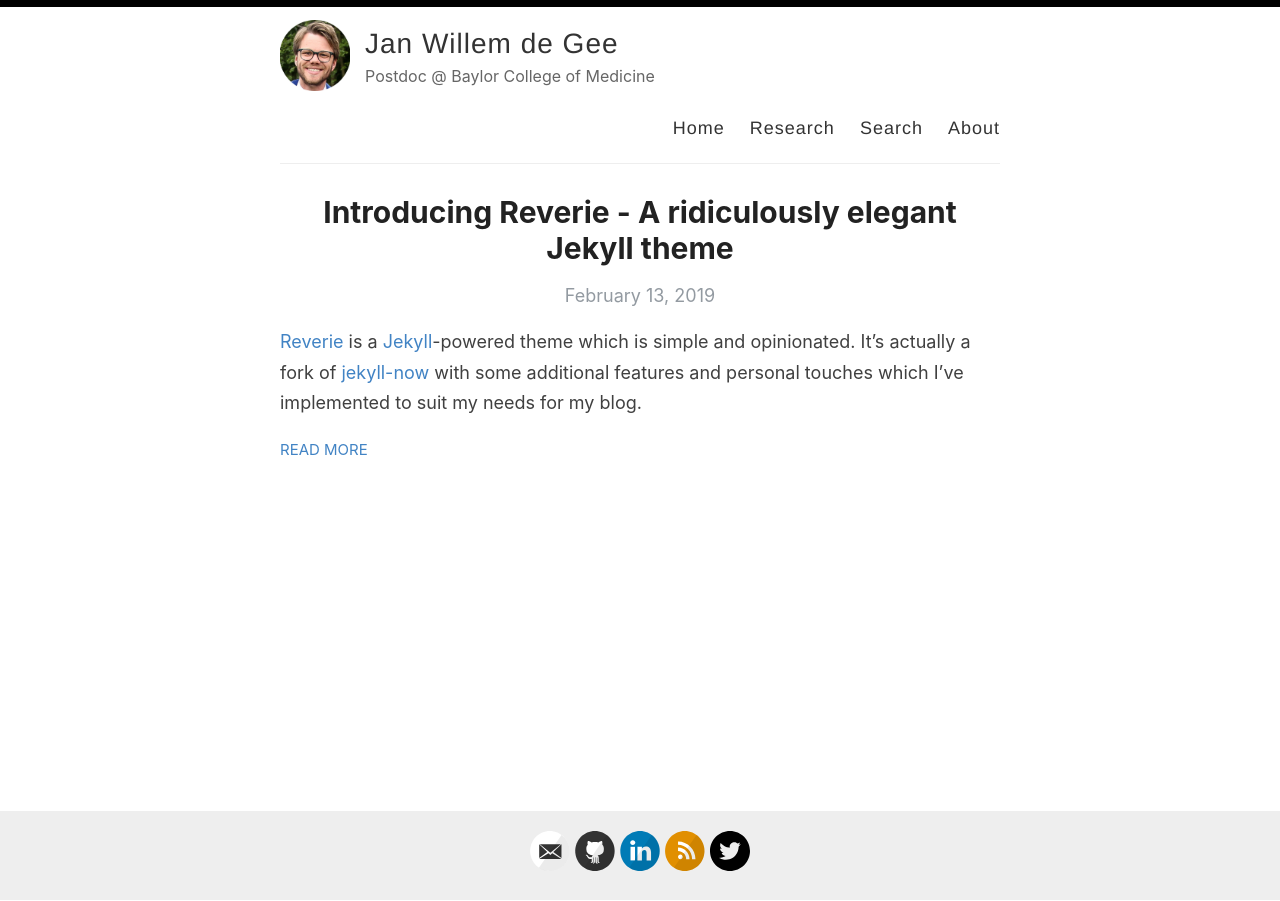
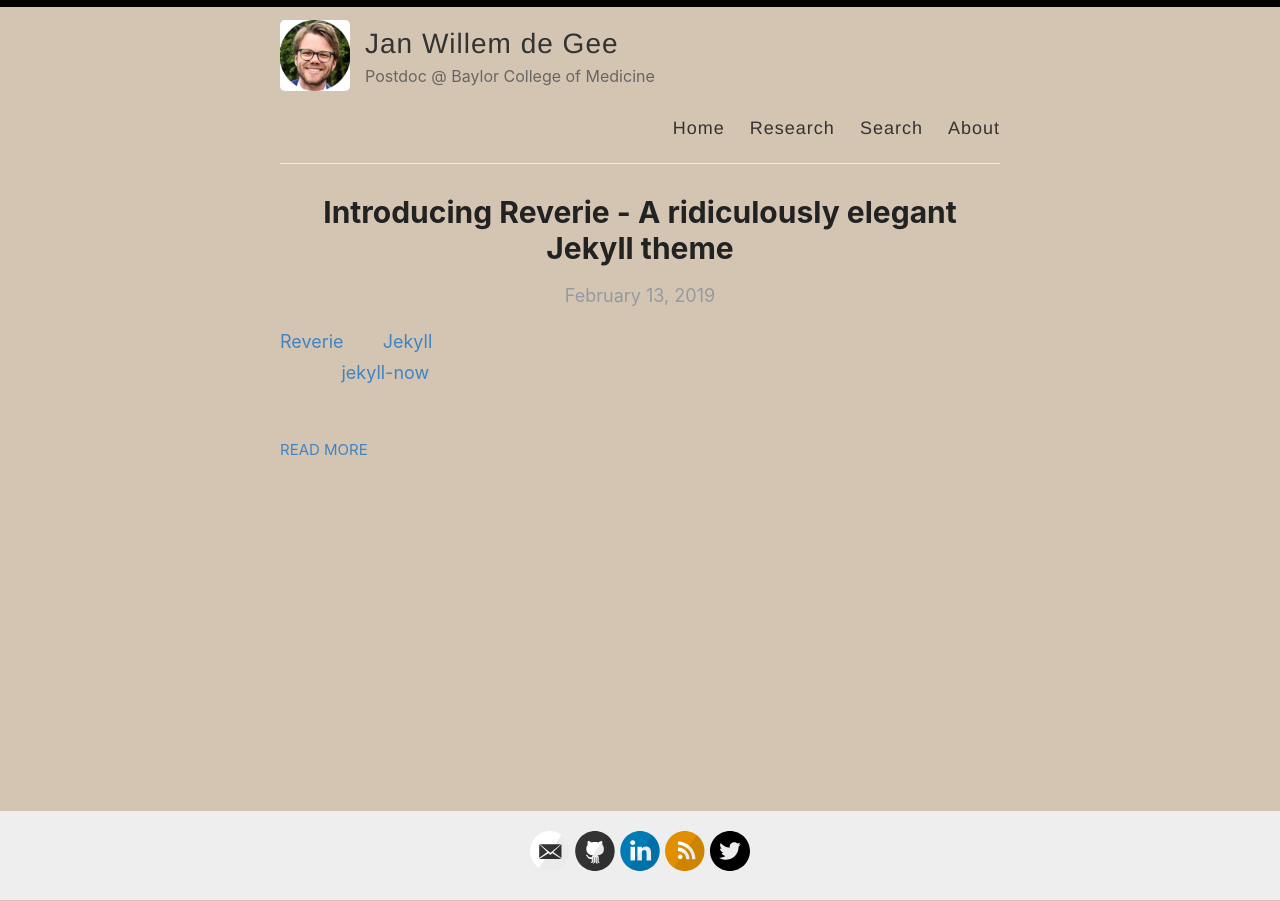
Before and after one commit to jwdegee/jwdegee.github.io, a Jekyll site: the page built from index.html, in a window 1280 px wide. Built offline with Jekyll 4.4.1, drawn with Linux system fonts in a browser that asks for light colours; the list of posts is cut into pages by our own code.

Commit message:
change color

```diff
--- a/assets/style.scss
+++ b/assets/style.scss
@@ -20,10 +20,16 @@ html {
   height: 100%;
 }
 
+// yellow = #DEB158
+// pink = #CE9486
+// grey = #D4C5B2
+// red = #C8573B
+// brown = #77674F
+
 body {
-  background: #fff;
+  background: #D4C5B2;
   font-family: -system-ui, -apple-system, BlinkMacSystemFont, "Segoe UI", Roboto, Helvetica, Arial, sans-serif, "Apple Color Emoji", "Segoe UI Emoji", "Segoe UI Symbol";
-  color: #404040;
+  color: #D4C5B2;
   line-height: 1.7;
   font-weight: 400;
   font-size: 18px;
```
